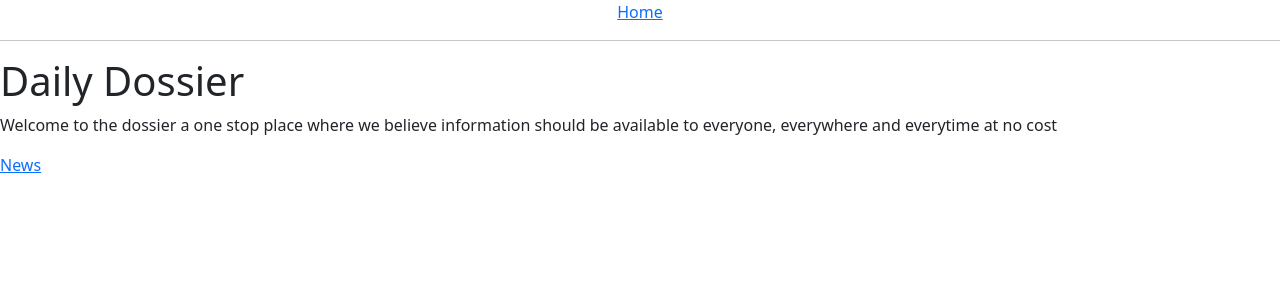
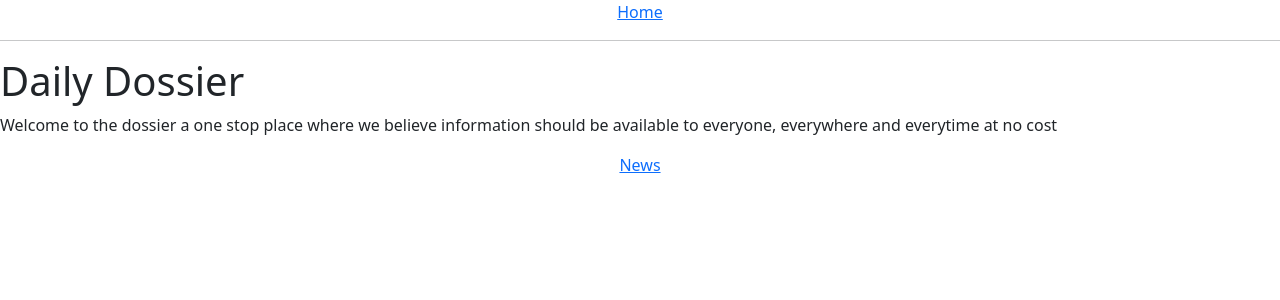
Before and after one commit to paulmunyao/Daily-Dossier-News, a Flask app: page / in a window 1280 px wide. Shown: the top 300 px of the page. Run offline with Flask 2, Linux system fonts and the light colour scheme.

Commit message:
Place text center in the home page

```diff
--- a/app/templates/base.html
+++ b/app/templates/base.html
@@ -18,7 +18,7 @@
     <div class="text-center"><a href="/index">Home</a></div>
     <hr>
     {% block content %}{% endblock%}
-    <div><a href="/news">News</a></div>
+    <div class="text-center"><a href="/news">News</a></div>
 </body>
 
 </html>
```
